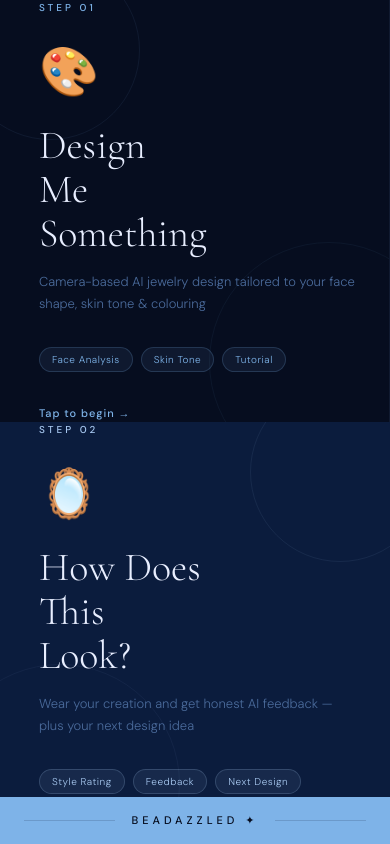
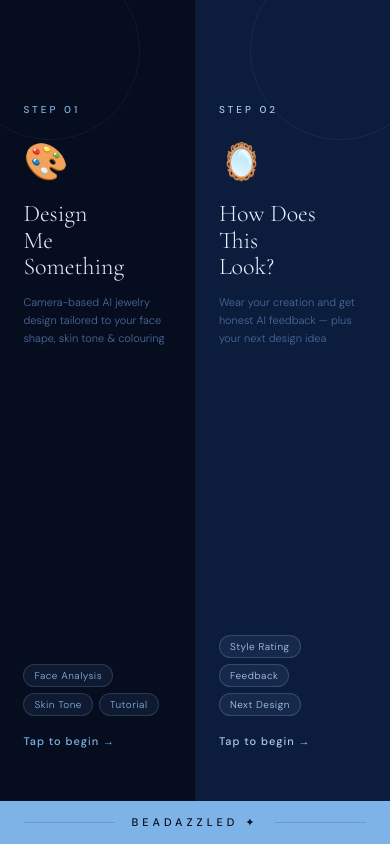
Before and after one commit to VaibhavKulkarni10/beadazzled, a React (Create React App) app in the folder frontend/: page / in a window 390 px wide. Built offline with nearby package versions, Linux system fonts and the light colour scheme.

Commit message:
Fix home page alignment for mobile

```diff
--- a/frontend/src/pages/Home.jsx
+++ b/frontend/src/pages/Home.jsx
@@ -12,6 +12,22 @@ export default function Home() {
     }, 600);
   };
 
+  const halfStyle = (mode, bg) => ({
+    flex: expanding === mode ? 4 : expanding && expanding !== mode ? 0 : 1,
+    background: bg,
+    display: 'flex',
+    flexDirection: 'column',
+    justifyContent: 'space-between',
+    padding: '0 6%',
+    paddingTop: '12vh',
+    paddingBottom: '6vh',
+    cursor: 'pointer',
+    transition: 'flex 0.6s cubic-bezier(0.4, 0, 0.2, 1), opacity 0.4s ease',
+    opacity: expanding && expanding !== mode ? 0 : 1,
+    position: 'relative',
+    overflow: 'hidden',
+  });
+
   return (
     <div style={{
       height: '100vh',
@@ -25,207 +41,126 @@ export default function Home() {
       <div style={{
         flex: 1,
         display: 'flex',
-  flexDirection: window.innerWidth < 768 ? 'column' : 'row',
-  overflow: 'auto',
+        overflow: 'hidden',
       }}>
 
         {/* Left — Design */}
-        <div
-          onClick={() => handleClick('design')}
-          style={{
-            flex: 1,
-            minHeight: window.innerWidth < 768 ? '50vh' : 'auto',
-            background: '#060D1F',
-            display: 'flex',
-            flexDirection: 'column',
-            justifyContent: 'center',
-            alignItems: 'flex-start',
-            padding: '0 10%',
-            cursor: 'pointer',
-            transition: 'flex 0.6s cubic-bezier(0.4, 0, 0.2, 1), opacity 0.4s ease',
-            opacity: expanding === 'tryon' ? 0 : 1,
-            position: 'relative',
-            overflow: 'hidden',
-            borderRight: '1px solid rgba(126,179,232,0.08)',
-          }}
-        >
+        <div onClick={() => handleClick('design')} style={halfStyle('design', '#060D1F')}>
+
           {/* Decorative rings */}
           <div style={{
             position: 'absolute', top: '-40px', left: '-40px',
             width: '180px', height: '180px', borderRadius: '50%',
-            border: '1px solid rgba(126,179,232,0.08)',
-            pointerEvents: 'none',
-          }} />
-          <div style={{
-            position: 'absolute', bottom: '-60px', right: '-60px',
-            width: '240px', height: '240px', borderRadius: '50%',
-            border: '1px solid rgba(126,179,232,0.06)',
-            pointerEvents: 'none',
+            border: '1px solid rgba(126,179,232,0.08)', pointerEvents: 'none',
           }} />
 
-          {/* Content wrapper */}
-          <div style={{
-  display: 'flex',
-  flexDirection: 'column',
-  gap: '32px',
-  zIndex: 1,
-  maxWidth: '360px',
-  position: 'absolute',
-  top: '50%',
-  transform: 'translateY(-50%)',
-  left: '10%',
-}}>
+          {/* Top section — label + icon + title */}
           <div>
             <p style={{
               fontSize: '10px', letterSpacing: '3px',
               textTransform: 'uppercase', color: '#7EB3E8',
-                fontWeight: 500, marginBottom: '24px',
-                animation: 'fadeUp 0.6s ease both',
+              fontWeight: 500, marginBottom: '20px',
             }}>
               Step 01
             </p>
-              <div style={{
-                fontSize: '48px', marginBottom: '20px',
-                animation: 'fadeUp 0.6s ease 0.1s both',
-              }}>
-                🎨
-              </div>
+            <div style={{ fontSize: '36px', marginBottom: '16px' }}>🎨</div>
             <h2 style={{
               fontFamily: 'Cormorant Garamond, serif',
-                fontSize: '40px', fontWeight: 300,
-                color: '#E8EEFF', lineHeight: 1.1,
-                marginBottom: '16px',
-                animation: 'fadeUp 0.6s ease 0.15s both',
+              fontSize: 'clamp(24px, 4vw, 40px)',
+              fontWeight: 300, color: '#E8EEFF',
+              lineHeight: 1.1, marginBottom: '14px',
             }}>
               Design<br />Me<br />Something
             </h2>
             <p style={{
-                fontSize: '13px', color: '#4A6A9A',
-                lineHeight: 1.7,
-                animation: 'fadeUp 0.6s ease 0.2s both',
+              fontSize: 'clamp(11px, 1.5vw, 13px)',
+              color: '#4A6A9A', lineHeight: 1.6,
             }}>
               Camera-based AI jewelry design tailored to your face shape, skin tone & colouring
             </p>
           </div>
 
-            <div style={{
-              display: 'flex', flexWrap: 'wrap', gap: '8px',
-              animation: 'fadeUp 0.6s ease 0.25s both',
-            }}>
+          {/* Bottom section — tags + cta */}
+          <div>
+            <div style={{ display: 'flex', flexWrap: 'wrap', gap: '6px', marginBottom: '16px' }}>
               {['Face Analysis', 'Skin Tone', 'Tutorial'].map(tag => (
                 <span key={tag} style={{
-                  fontSize: '10px', padding: '5px 12px',
+                  fontSize: '10px', padding: '4px 10px',
                   background: 'rgba(126,179,232,0.08)',
                   color: '#7EB3E8', borderRadius: '99px',
                   border: '1px solid rgba(126,179,232,0.2)',
-                  letterSpacing: '0.5px',
+                  letterSpacing: '0.5px', whiteSpace: 'nowrap',
                 }}>{tag}</span>
               ))}
             </div>
-
             <p style={{
               fontSize: '11px', color: '#7EB3E8',
               fontWeight: 500, letterSpacing: '1px',
-              animation: 'fadeUp 0.6s ease 0.3s both',
             }}>
               Tap to begin →
             </p>
           </div>
         </div>
 
+        {/* Divider */}
+        <div style={{
+          width: '1px',
+          background: 'rgba(126,179,232,0.08)',
+          flexShrink: 0,
+        }} />
+
         {/* Right — Try On */}
-        <div
-          onClick={() => handleClick('tryon')}
-          style={{
-            flex: 1,
-minHeight: window.innerWidth < 768 ? '50vh' : 'auto',
-            background: '#0B1C3D',
-            display: 'flex',
-            flexDirection: 'column',
-            justifyContent: 'center',
-            alignItems: 'flex-start',
-            padding: '0 10%',
-            cursor: 'pointer',
-            transition: 'flex 0.6s cubic-bezier(0.4, 0, 0.2, 1), opacity 0.4s ease',
-            opacity: expanding === 'design' ? 0 : 1,
-            position: 'relative',
-            overflow: 'hidden',
-          }}
-        >
+        <div onClick={() => handleClick('tryon')} style={halfStyle('tryon', '#0B1C3D')}>
+
           {/* Decorative rings */}
           <div style={{
             position: 'absolute', top: '-40px', right: '-40px',
             width: '180px', height: '180px', borderRadius: '50%',
-            border: '1px solid rgba(168,200,240,0.08)',
-            pointerEvents: 'none',
-          }} />
-          <div style={{
-            position: 'absolute', bottom: '-60px', left: '-60px',
-            width: '240px', height: '240px', borderRadius: '50%',
-            border: '1px solid rgba(168,200,240,0.05)',
-            pointerEvents: 'none',
+            border: '1px solid rgba(168,200,240,0.08)', pointerEvents: 'none',
           }} />
 
-          {/* Content wrapper */}
-          <div style={{
-            display: 'flex',
-            flexDirection: 'column',
-            gap: '32px',
-            zIndex: 1,
-            maxWidth: '360px',
-          }}>
+          {/* Top section — label + icon + title */}
           <div>
             <p style={{
               fontSize: '10px', letterSpacing: '3px',
               textTransform: 'uppercase', color: '#A8C8F0',
-                fontWeight: 500, marginBottom: '24px',
-                animation: 'fadeUp 0.6s ease 0.05s both',
+              fontWeight: 500, marginBottom: '20px',
             }}>
               Step 02
             </p>
-              <div style={{
-                fontSize: '48px', marginBottom: '20px',
-                animation: 'fadeUp 0.6s ease 0.15s both',
-              }}>
-                🪞
-              </div>
+            <div style={{ fontSize: '36px', marginBottom: '16px' }}>🪞</div>
             <h2 style={{
               fontFamily: 'Cormorant Garamond, serif',
-                fontSize: '40px', fontWeight: 300,
-                color: '#E8EEFF', lineHeight: 1.1,
-                marginBottom: '16px',
-                animation: 'fadeUp 0.6s ease 0.2s both',
+              fontSize: 'clamp(24px, 4vw, 40px)',
+              fontWeight: 300, color: '#E8EEFF',
+              lineHeight: 1.1, marginBottom: '14px',
             }}>
               How Does<br />This<br />Look?
             </h2>
             <p style={{
-                fontSize: '13px', color: '#4A6A9A',
-                lineHeight: 1.7,
-                animation: 'fadeUp 0.6s ease 0.25s both',
+              fontSize: 'clamp(11px, 1.5vw, 13px)',
+              color: '#4A6A9A', lineHeight: 1.6,
             }}>
               Wear your creation and get honest AI feedback — plus your next design idea
             </p>
           </div>
 
-            <div style={{
-              display: 'flex', flexWrap: 'wrap', gap: '8px',
-              animation: 'fadeUp 0.6s ease 0.3s both',
-            }}>
+          {/* Bottom section — tags + cta */}
+          <div>
+            <div style={{ display: 'flex', flexWrap: 'wrap', gap: '6px', marginBottom: '16px' }}>
               {['Style Rating', 'Feedback', 'Next Design'].map(tag => (
                 <span key={tag} style={{
-                  fontSize: '10px', padding: '5px 12px',
+                  fontSize: '10px', padding: '4px 10px',
                   background: 'rgba(168,200,240,0.08)',
                   color: '#A8C8F0', borderRadius: '99px',
                   border: '1px solid rgba(168,200,240,0.2)',
-                  letterSpacing: '0.5px',
+                  letterSpacing: '0.5px', whiteSpace: 'nowrap',
                 }}>{tag}</span>
               ))}
             </div>
-
             <p style={{
               fontSize: '11px', color: '#A8C8F0',
               fontWeight: 500, letterSpacing: '1px',
-              animation: 'fadeUp 0.6s ease 0.35s both',
             }}>
               Tap to begin →
             </p>
@@ -236,11 +171,12 @@ minHeight: window.innerWidth < 768 ? '50vh' : 'auto',
       {/* Brand footer */}
       <div style={{
         background: '#7EB3E8',
-        padding: '14px 24px',
+        padding: '12px 24px',
         display: 'flex',
         alignItems: 'center',
         justifyContent: 'center',
         gap: '16px',
+        flexShrink: 0,
       }}>
         <div style={{ height: '1px', flex: 1, background: 'rgba(6,13,31,0.15)' }} />
         <p style={{
```
Lines whose indentation alone changed are shown as unchanged.
